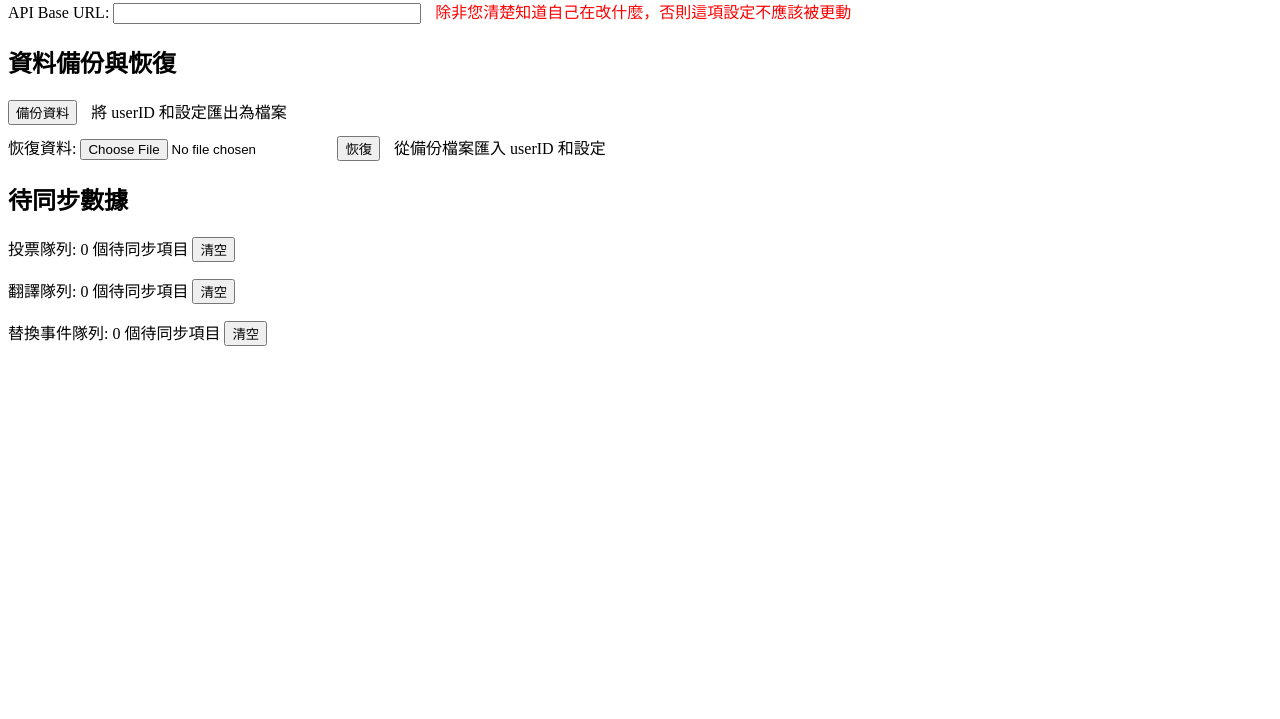
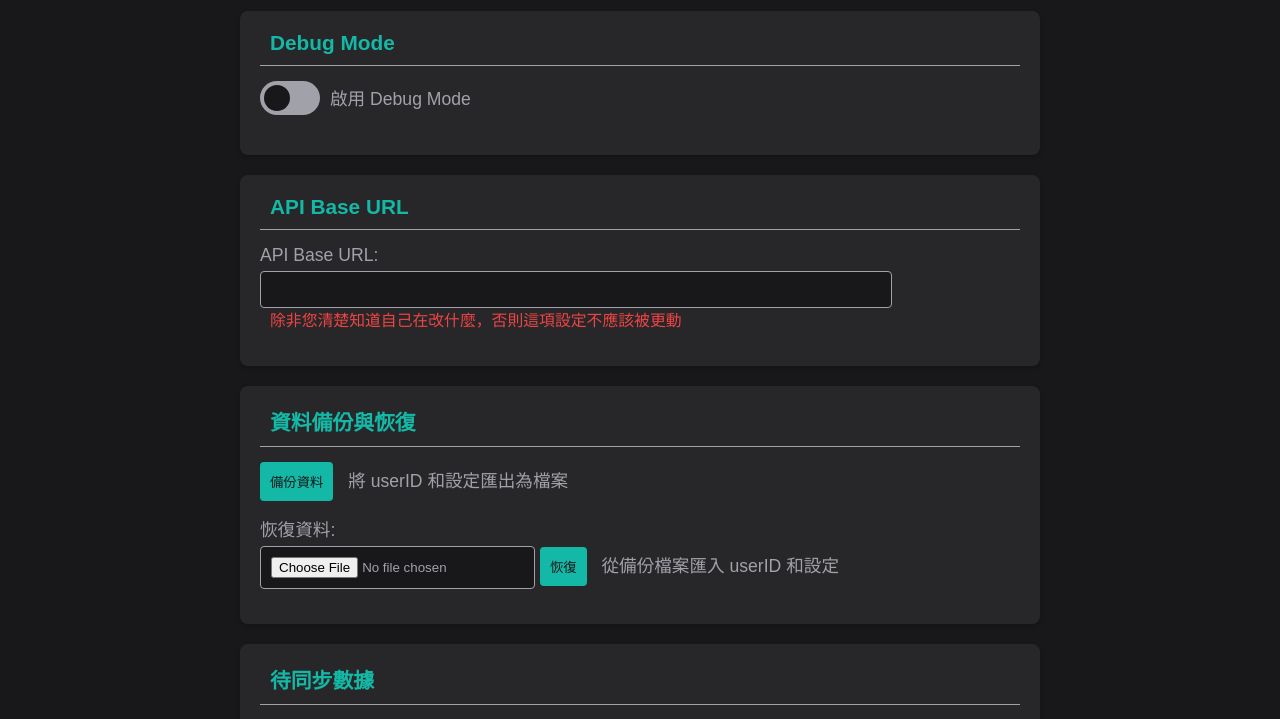
Before and after one commit to Vinson1014/SubPal, a browser extension: page options.html in a window 1280 px wide. Shown: the part 114-833 px from the top of the page. Before the commit the page ends 800 px from the top, so only its background shows below. Drawn offline with Linux system fonts and the light colour scheme.

Commit message:
- 美化設定頁面

```diff
--- /dev/null
+++ b/options.css
@@ -0,0 +1,247 @@
+:root {
+  --color-dark: #18181B;
+  --color-gray: #A1A1AA;
+  --color-green: #14B8A6;
+  --color-red: #EF4444;
+  --color-card-bg: #27272a;
+}
+
+body {
+  background-color: var(--color-dark);
+  color: var(--color-gray);
+  font-family: sans-serif;
+  margin: 0;
+  padding: 20px;
+  display: flex;
+  flex-direction: column;
+  align-items: center;
+}
+
+h1 {
+  color: var(--color-green);
+  margin-bottom: 30px;
+}
+
+#settings-container {
+  width: 100%;
+  max-width: 800px;
+  display: flex;
+  flex-direction: column;
+  gap: 20px;
+}
+
+.card {
+  background-color: var(--color-card-bg);
+  padding: 20px;
+  border-radius: 8px;
+  box-shadow: 0 2px 4px rgba(0, 0, 0, 0.2);
+}
+
+.card h2 {
+  color: var(--color-green);
+  margin-top: 0;
+  margin-bottom: 15px;
+  border-bottom: 1px solid var(--color-gray);
+  padding-bottom: 10px;
+}
+
+.form-group {
+  margin-bottom: 15px;
+}
+
+/* Debug Mode group for horizontal layout */
+.debug-mode-group {
+    display: flex;
+    align-items: center; /* Vertically align items */
+}
+
+label {
+  display: block;
+  margin-bottom: 5px;
+  color: var(--color-gray);
+}
+
+input[type="text"],
+input[type="file"],
+button {
+  padding: 10px;
+  border-radius: 4px;
+  border: 1px solid var(--color-gray);
+  background-color: var(--color-dark);
+  color: var(--color-gray);
+}
+
+input[type="text"] {
+  width: calc(100% - 22px); /* Adjust for padding and border */
+}
+
+button {
+  background-color: var(--color-green);
+  color: var(--color-dark);
+  cursor: pointer;
+  border: none;
+  transition: background-color 0.3s ease;
+}
+
+button:hover {
+  background-color: #109a8a; /* Darker green */
+}
+
+.warning {
+  color: var(--color-red);
+  margin-left: 10px;
+  font-size: 0.9em;
+  display: inline-block; /* Ensure it sits next to input */
+  vertical-align: middle;
+  }
+
+/* Debug Mode Switch */
+.switch {
+  position: relative;
+  display: inline-block;
+  width: 60px;
+  height: 34px;
+}
+
+.switch input {
+  opacity: 0;
+  width: 0;
+  height: 0;
+}
+
+.slider {
+  position: absolute;
+  cursor: pointer;
+  top: 0;
+  left: 0;
+  right: 0;
+  bottom: 0;
+  background-color: var(--color-gray);
+  transition: .4s;
+  border-radius: 34px;
+}
+
+.slider:before {
+  position: absolute;
+  content: "";
+  height: 26px;
+  width: 26px;
+  left: 4px;
+  bottom: 4px;
+  background-color: var(--color-dark);
+  transition: .4s;
+  border-radius: 50%;
+}
+
+input:checked + .slider {
+  background-color: var(--color-green);
+}
+
+input:checked + .slider:before {
+  transform: translateX(26px);
+}
+
+.switch-label {
+  margin-left: 10px;
+  /* vertical-align: super; Remove or adjust as needed with flexbox */
+}
+
+
+/* Specific section styles */
+.card h2 {
+    display: flex;
+    align-items: center;
+}
+
+.card h2::before {
+    content: ''; /* Placeholder for icon */
+    margin-right: 10px;
+    /* Add icon styles later */
+}
+
+/* API Base URL section */
+#apiBaseUrlInput {
+    width: calc(100% - 150px); /* Adjust width to make space for warning */
+    margin-right: 10px;
+}
+
+/* Data Backup/Restore section */
+.card h2:nth-of-type(2)::before {
+    content: '💾'; /* Simple icon for backup/restore */
+}
+
+.form-group button {
+    margin-right: 10px;
+}
+
+/* Pending Data section */
+.card h2:nth-of-type(3)::before {
+    content: '📊'; /* Simple icon for pending data */
+}
+
+#pending-data-container p {
+    margin-bottom: 8px;
+    padding-bottom: 8px;
+    border-bottom: 1px dashed var(--color-card-bg);
+}
+
+#pending-data-container p:last-child {
+    border-bottom: none;
+    margin-bottom: 0;
+    padding-bottom: 0;
+}
+
+#pending-data-container button {
+    margin-left: 10px;
+    padding: 5px 10px;
+    font-size: 0.9em;
+}
+
+/* Font size adjustments */
+body {
+  font-size: 1.1rem; /* Increase base font size */
+}
+
+.card h2 {
+  font-size: 1.3rem; /* Increase card title */
+}
+
+.form-group {
+  font-size: 1.1rem; /* Increase card content */
+}
+
+/* Keep warning text relative size */
+.warning {
+  font-size: 0.9em;
+}
+
+
+/* Responsive adjustments */
+@media (max-width: 600px) {
+  #settings-container {
+    padding: 0 10px;
+  }
+
+  input[type="text"] {
+    width: calc(100% - 22px);
+    margin-right: 0;
+    margin-bottom: 10px;
+  }
+
+  .warning {
+    margin-left: 0;
+    display: block;
+  }
+
+  .form-group button {
+    margin-right: 0;
+    margin-bottom: 10px;
+    width: 100%;
+  }
+
+  #pending-data-container button {
+    margin-left: 0;
+    margin-top: 5px;
+    width: auto;
+  }
+}
--- a/options.html
+++ b/options.html
@@ -3,33 +3,46 @@
 <head>
   <meta charset="UTF-8">
   <title>字幕助手 設定</title>
+  <link rel="stylesheet" href="options.css">
 </head>
 <body>
   <h1>字幕助手 設定</h1>
   <div id="settings-container">
-    <div>
-      <label for="debugModeCheckbox">啟用 Debug Mode:</label>
-      <input type="checkbox" id="debugModeCheckbox">
+    <div class="card">
+      <h2>Debug Mode</h2>
+      <div class="form-group debug-mode-group">
+        <label class="switch">
+          <input type="checkbox" id="debugModeCheckbox">
+          <span class="slider round"></span>
+        </label>
+        <label for="debugModeCheckbox" class="switch-label">啟用 Debug Mode</label>
+      </div>
     </div>
-    <div>
-      <label for="apiBaseUrlInput">API Base URL:</label>
-      <input type="text" id="apiBaseUrlInput" style="width: 300px;">
-      <span style="color: red; margin-left: 10px;">除非您清楚知道自己在改什麼，否則這項設定不應該被更動</span>
+
+    <div class="card">
+      <h2>API Base URL</h2>
+      <div class="form-group">
+        <label for="apiBaseUrlInput">API Base URL:</label>
+        <input type="text" id="apiBaseUrlInput">
+        <span class="warning">除非您清楚知道自己在改什麼，否則這項設定不應該被更動</span>
+      </div>
     </div>
-    <div style="margin-top: 20px;">
+
+    <div class="card">
       <h2>資料備份與恢復</h2>
-      <div>
+      <div class="form-group">
         <button id="backupDataButton">備份資料</button>
-        <span style="margin-left: 10px;">將 userID 和設定匯出為檔案</span>
+        <span>將 userID 和設定匯出為檔案</span>
       </div>
-      <div style="margin-top: 10px;">
+      <div class="form-group">
         <label for="restoreDataInput">恢復資料:</label>
         <input type="file" id="restoreDataInput" accept=".json">
         <button id="restoreDataButton">恢復</button>
-        <span style="margin-left: 10px;">從備份檔案匯入 userID 和設定</span>
+        <span>從備份檔案匯入 userID 和設定</span>
       </div>
     </div>
-    <div style="margin-top: 20px;">
+
+    <div class="card">
       <h2>待同步數據</h2>
       <div id="pending-data-container">
         <p>投票隊列: <span id="voteQueueCount">0</span> 個待同步項目 <button id="clearVoteQueueButton">清空</button></p>
```
